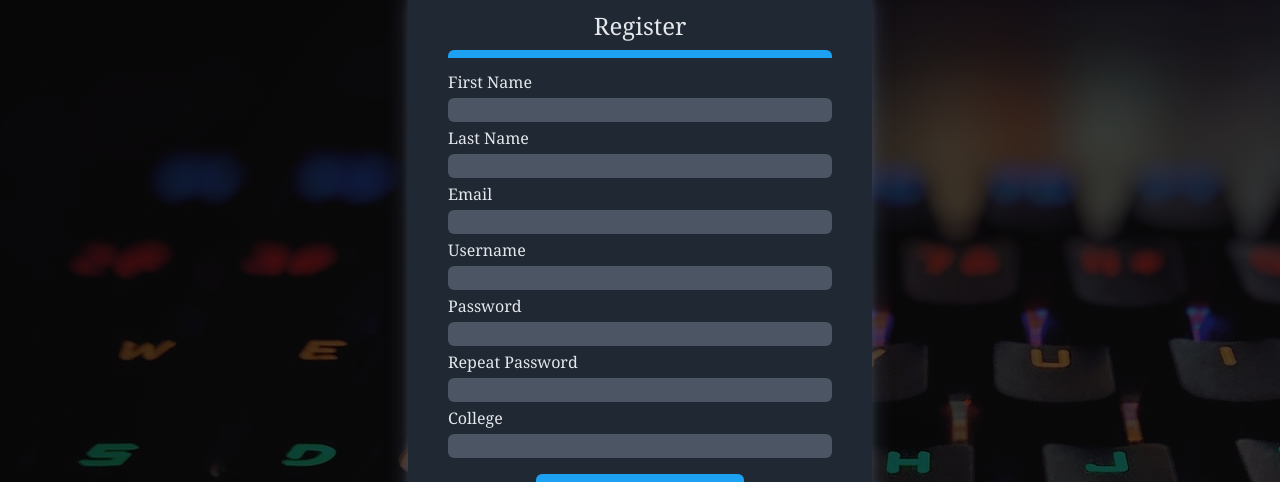
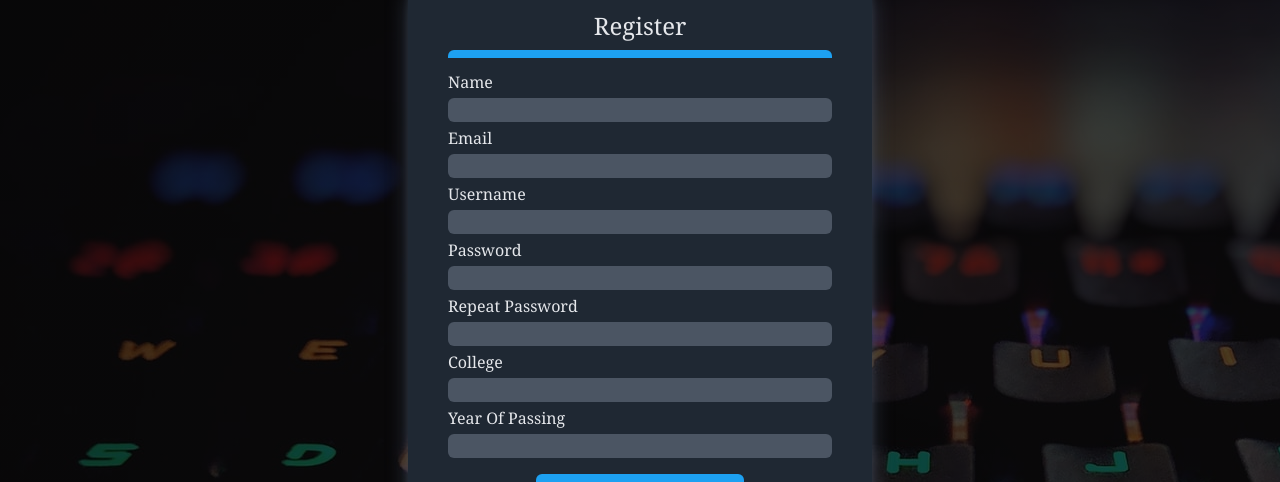
Before and after one commit to Christima-Mary-S/student-opportunity-notifier-frontend, a React (Create React App) app: page /register in a window 1280 px wide. Shown: the part 170-652 px from the top of the page. Built offline with nearby package versions, Linux system fonts and the light colour scheme; no server answers.

Commit message:
Replaced first name and last name with name

```diff
--- a/src/components/Register.js
+++ b/src/components/Register.js
@@ -18,8 +18,7 @@ const selectErrors = createSelector(
 );
 
 export const Register = () => {
-  const [firstName, setFirstName] = useState("");
-  const [lastName, setLastName] = useState("");
+  const [name, setName] = useState("");
   const [email, setEmail] = useState("");
   const [userName, setUsername] = useState("");
   const [password, setpassword] = useState("");
@@ -36,7 +35,7 @@ export const Register = () => {
   const onSubmit = async (event) => {
     event.preventDefault();
     //console.log(email, userName, password, repPassword, college, year);
-    const userData = {firstName: firstName, lastName: lastName,email: email, username: userName, password: password, repeatedPassword: repPassword};
+    const userData = {name: name, email: email, username: userName, password: password, repeatedPassword: repPassword};
     if (!isEmpty(college)) {
       userData.collegeName = college;
     }
@@ -52,23 +51,14 @@ export const Register = () => {
       <h2 className="mb-2 text-center text-2xl">Register</h2>
       <div className="h-2 bg-cyan-light rounded-t-md mb-2"></div>
       <form action="" className="form-reg">
-        <label htmlFor="firstname">first name</label>
+        <label htmlFor="firstname">name</label>
         <input
           type="text"
-          name="firstname"
-          id="firstname"
+          name="name"
+          id="name"
           required
-          value={firstName}
-          onChange={(e) => setFirstName(e.target.value)}
-        />
-        <label htmlFor="lastname">last name</label>
-        <input
-          type="text"
-          name="lastname"
-          id="lastname"
-          required
-          value={lastName}
-          onChange={(e) => setLastName(e.target.value)}
+          value={name}
+          onChange={(e) => setName(e.target.value)}
         />
         <label htmlFor="email">email</label>
         <input
@@ -115,14 +105,14 @@ export const Register = () => {
           value={college}
           onChange={(e) => setCollege(e.target.value)}
         />
-        {/*<label htmlFor="year">year of passing</label>
+        <label htmlFor="year">year of passing</label>
         <input
           type="text"
           name="year"
           id="year"
           value={year}
           onChange={(e) => setYear(e.target.value)}
-  />*/}
+        />
         <div className="flex items-center justify-center">
           <button type="submit" className="btn" onClick={onSubmit}>
             register
```
